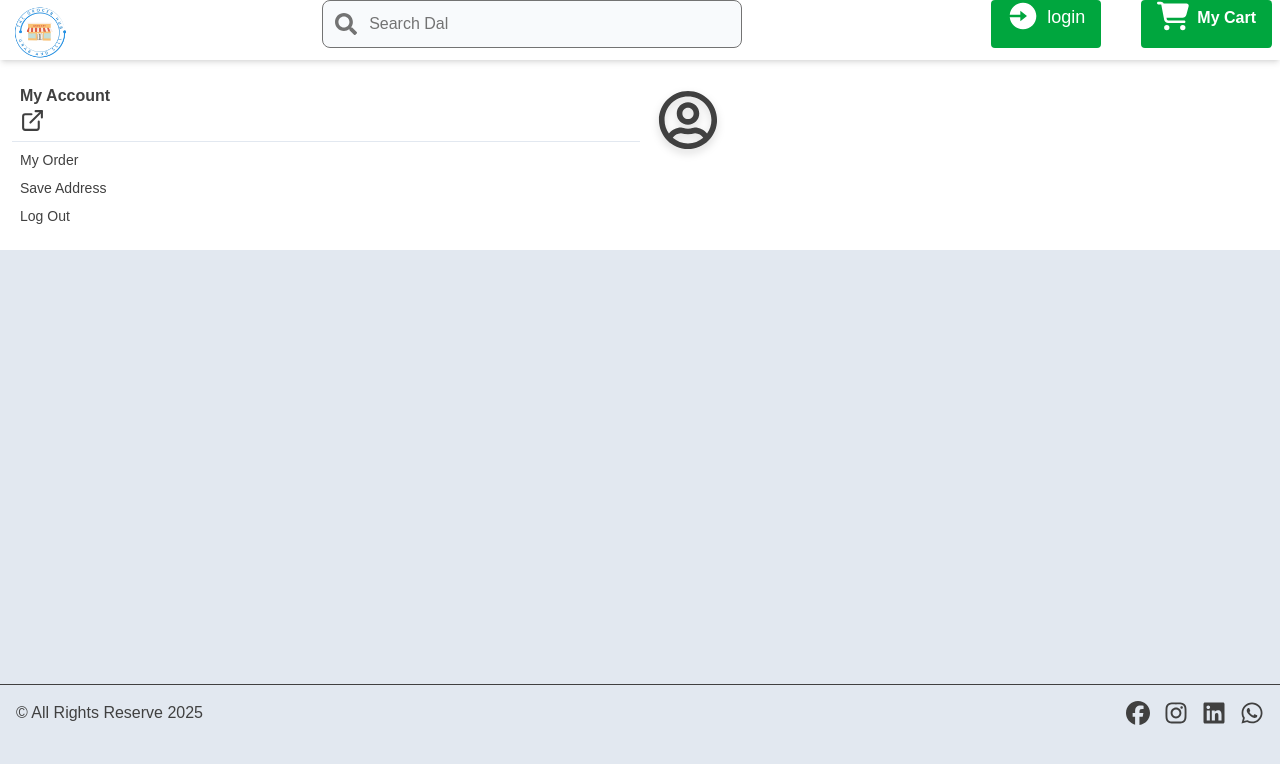
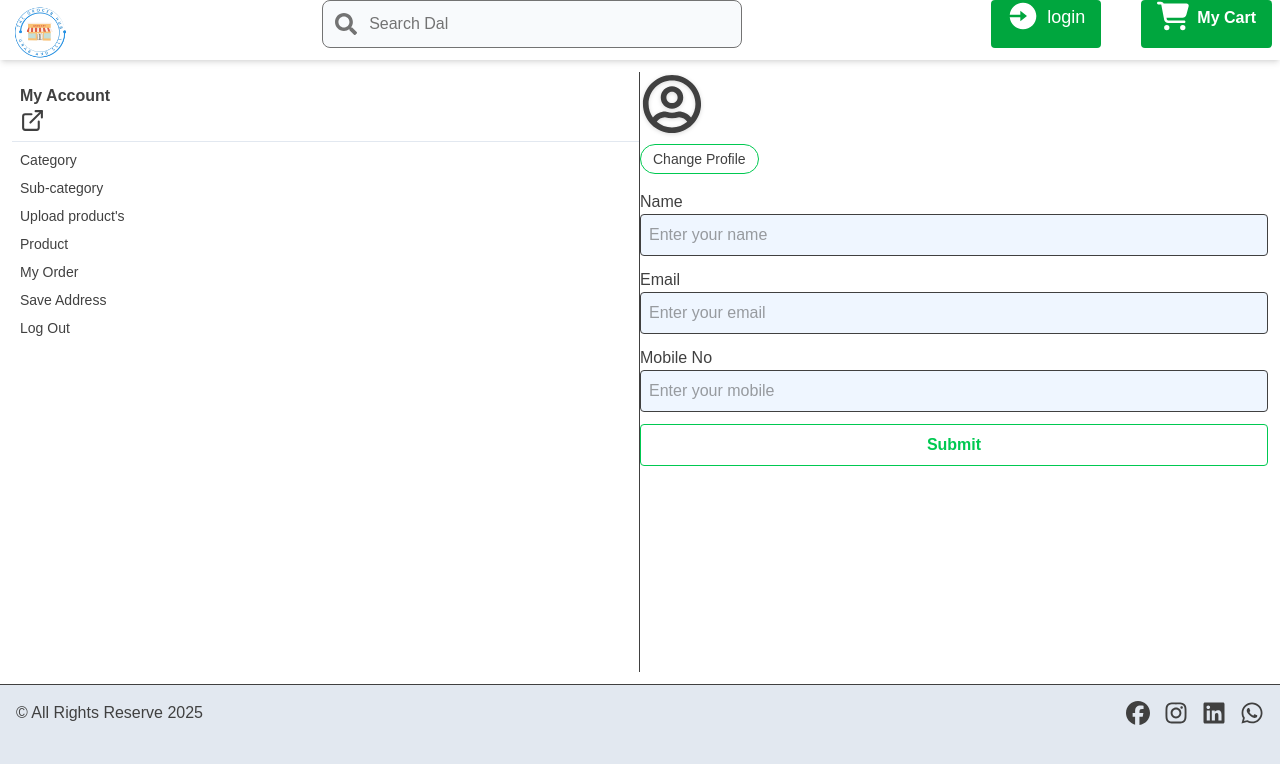
Before and after one commit to Aviraj0403/Grocery-Android, a React (Vite) app: page /dashboard/profile in a window 1280 px wide. Shown: the top 764 px of the page. Built offline with nearby package versions, Linux system fonts and the light colour scheme; no server answers.

Commit message:
update now

```diff
--- a/src/components/Usermenu.jsx
+++ b/src/components/Usermenu.jsx
@@ -8,11 +8,10 @@ import { logout } from "../store/Userslice";
 import toast from "react-hot-toast";
 import { FiExternalLink } from "react-icons/fi";
 
-
 const Usermenu = (close) => {
   const user = useSelector((state) => state.user);
   const dispatch = useDispatch();
-  const navigate = useNavigate()
+  const navigate = useNavigate();
 
   const handleLogOut = async () => {
     try {
@@ -35,24 +34,78 @@ const Usermenu = (close) => {
       AxiosToastError(error);
     }
   };
+
+  const handleClose = () => {
+    if (close) {
+      close();
+    }
+  };
   return (
     <div>
       <div className="font-semibold px-2">My Account</div>
       <div className="text-sm flex items-center gap-2">
-        <span className="max-w-52 text-ellipsis line-clamp-1">{user.name || user.mobile} </span>
-        <Link to={"dashboard/profile"} className="hover:text-green-400">
-        <FiExternalLink size={25}/>
+        <span className="max-w-52 text-ellipsis line-clamp-1">
+          {user.name || user.mobile}{" "}
+        </span>
+        <Link
+          onClick={handleClose}
+          to={"dashboard/profile"}
+          className="hover:text-green-400"
+        >
+          <FiExternalLink size={25} />
         </Link>
-        </div>
+      </div>
 
       <Divider />
 
       <div className="text-sm grid gap-2">
-        <Link to={"/dashboard/myorders"} className="px-2 hover:bg-green-500">
+         <Link
+          onClick={handleClose}
+          to={"/dashboard/category"}
+          className="px-2 hover:bg-green-500"
+        >
+          Category
+        </Link>
+
+
+        <Link
+          onClick={handleClose}
+          to={"/dashboard/subcategory"}
+          className="px-2 hover:bg-green-500"
+        >
+          Sub-category
+        </Link>
+
+
+        <Link
+          onClick={handleClose}
+          to={"/dashboard/upload-product"}
+          className="px-2 hover:bg-green-500"
+        >
+          Upload product's
+        </Link>
+
+        <Link
+          onClick={handleClose}
+          to={"/dashboard/product"}
+          className="px-2 hover:bg-green-500"
+        >
+          Product
+        </Link>
+
+        <Link
+          onClick={handleClose}
+          to={"/dashboard/myorders"}
+          className="px-2 hover:bg-green-500"
+        >
           My Order
         </Link>
 
-        <Link to={"/dashboard/address"} className="px-2 hover:bg-green-500">
+        <Link
+          onClick={handleClose}
+          to={"/dashboard/address"}
+          className="px-2 hover:bg-green-500"
+        >
           Save Address
         </Link>
 
--- a/src/layouts/Dashboard.jsx
+++ b/src/layouts/Dashboard.jsx
@@ -9,13 +9,13 @@ const Dashboard = () => {
        <div className='container mx-auto p-3 grid lg:grid-cols-2'>
 
             {/* left part */}
-            <div className='py-3 sticky top-30 overflow-y-auto hidden lg:block'>
+            <div className='py-3 sticky top-30 overflow-y-auto hidden lg:block border-r'>
                   <Usermenu/>
             </div>
 
 
             {/* right part */}
-            <div className='bg-white p-4'>
+            <div className='bg-white min-h-[75vh]'>
                  <Outlet/>
             </div>
 
--- a/src/pages/Forgotpassword.jsx
+++ b/src/pages/Forgotpassword.jsx
@@ -4,11 +4,13 @@ import { FaRegEye } from "react-icons/fa";
 import toast from 'react-hot-toast';
 import Axios from '../utils/Axios';
 import summaryApi from '../common/SummeryApi';
-import { Link } from 'react-router-dom';
+import { Link, useNavigate } from 'react-router-dom';
 
 const Forgotpassword = () => {
+  const  navigate = useNavigate();
     const[data,setdata] = useState({
         email:"",
+
     })
 
 
@@ -33,6 +35,8 @@ const Forgotpassword = () => {
         })
 
         console.log(response);
+       toast.success("Otp at email");
+        navigate('/verification-otp');
 
     }
 
--- a/src/pages/Login.jsx
+++ b/src/pages/Login.jsx
@@ -36,7 +36,11 @@ const Login = () => {
             data : data
         })
 
-        console.log(response);
+        // if(response.data.error){
+        //     toast.error("wrong password")
+        // }
+
+        // console.log(response);
         toast.success("Logged in successfully!");
         navigate('/');
         // <Link to={"/"} className='block ml-auto hover:text-green-600'>Forgot password</Link>
--- a/src/pages/Otpverifiaction.jsx
+++ b/src/pages/Otpverifiaction.jsx
@@ -4,12 +4,13 @@ import { FaRegEye } from "react-icons/fa";
 import toast from 'react-hot-toast';
 import Axios from '../utils/Axios';
 import summaryApi from '../common/SummeryApi';
-import { Link, Navigate, useLocation } from 'react-router-dom';
+import { Link, Navigate, useLocation, useNavigate } from 'react-router-dom';
 
 const Otpverifiaction = () => {
     const[data,setdata] = useState(["","","","","",""])
     const inputref = useRef([])
     const location = useLocation();
+    const navigate = useNavigate();
     // console.log("location",location);
 
     // useEffect(() => {
@@ -32,6 +33,7 @@ const Otpverifiaction = () => {
         })
 
         console.log(response);
+        navigate("/reset-password")
 
     }
 
--- a/src/pages/Profile.jsx
+++ b/src/pages/Profile.jsx
@@ -1,27 +1,140 @@
-import React from 'react'
-import { useSelector } from 'react-redux'
+import React, { useEffect, useState } from "react";
+import { useSelector } from "react-redux";
 import { FaRegUserCircle } from "react-icons/fa";
+import UserProfileAvatarEdit from "../components/UserProfileAvatarEdit";
+import Axios from "../utils/Axios";
+import summaryApi from "../common/SummeryApi";
+import AxiosToastError from "../utils/AxiosToastError";
+import toast from "react-hot-toast";
+const Profile = () => {
+  const user = useSelector((state) => state.user);
+  const [openProfileEdit, setopenProfileEdit] = useState(false);
+  const [userdata, setuserdata] = useState({
+    name: user.name,
+    email: user.email,
+    mobile: user.mobile,
+  });
 
-const Profile = () => {
-    const user = useSelector(state =>state.user)
-    console.log("profile",user);
+  const [loading,setloading] = useState(false);
+
+  useEffect(() => {
+    setuserdata({
+      name: user.name,
+      email: user.email,
+      mobile: user.mobile,
+    });
+  }, [user]);
+
+  const handleOnchange = (e) => {
+    const { name, value } = e.target;
+
+    setuserdata((preve) => {
+      return {
+        ...preve,
+        [name]: value,
+      };
+    });
+  };
+
+  const handleSubmit = async(e) => {
+    e.preventDefault();
+
+    try {
+      setloading(true);
+      const response = await Axios({
+              ...summaryApi.updateUserDetails,
+              data : userdata
+      })
+
+        const {data : responseData} = response
+
+        if(responseData.success){
+          toast.success(responseData.message);
+        }
+
+    } catch (error) {
+      AxiosToastError(error);
+    }finally{
+      setloading(false);
+    }
+
+  };
   return (
     <div>
-        <div className='w-16 h-16 bg-red flex items-center justify-center rounded-full overflow-hidden drop-shadow-lg'>
-            {
-                user.avatar ? (
-                    <img
-                     alt={user.name}
-                     src={user.avatar}
-                     className='w-full h-full'
-                     />
-                ): (
-                    <FaRegUserCircle size={60}/>
-                )
-            }
+      {/* profile upload and display image */}
+      <div
+        className="w-16 h-16 bg-red flex items-center justify-center
+        rounded-full overflow-hidden drop-shadow-sm"
+      >
+        {user.avatar ? (
+          <img alt={user.name} src={user.avatar} className="w-full h-full" />
+        ) : (
+          <FaRegUserCircle size={60} />
+        )}
+      </div>
+      <button
+        onClick={() => setopenProfileEdit(true)}
+        className="text-sm min-w-10 border border-green-500 px-3 py-1 rounded-full mt-2 hover:bg-green-500"
+      >
+        Change Profile
+      </button>
+      {openProfileEdit && (
+        <UserProfileAvatarEdit close={() => setopenProfileEdit(false)} />
+      )}
+
+      {/* name,mobile,email,changepassword */}
+      <form className="my-4 grid gap-3" onSubmit={handleSubmit}>
+        <div className="grid">
+          <label htmlFor="name">Name</label>
+          <input
+            type="text"
+            id="name"
+            placeholder="Enter your name"
+            className="p-2 bg-blue-50 outline-none border focus-within:border-green-300 rounded"
+            value={userdata.name}
+            name="name"
+            onChange={handleOnchange}
+            required
+          />
         </div>
+
+        <div className="grid">
+          <label htmlFor="email">Email</label>
+          <input
+            type="email"
+            id="email"
+            placeholder="Enter your email"
+            className="p-2 bg-blue-50 outline-none border focus-within:border-green-300 rounded"
+            value={userdata.email}
+            name="email"
+            onChange={handleOnchange}
+            required
+          />
+        </div>
+
+        <div className="grid">
+          <label htmlFor="mobile">Mobile No</label>
+          <input
+            type="text"
+            id="mobile"
+            placeholder="Enter your mobile"
+            className="p-2 bg-blue-50 outline-none border focus-within:border-green-300 rounded"
+            value={userdata.mobile}
+            name="mobile"
+            onChange={handleOnchange}
+            required
+          />
+        </div>
+
+        <button className="border px-4 py-2 font-semibold border border-green-500 text-green-500 hover:text-neutral-800 rounded  hover:bg-green-600">
+          {
+            loading ? "Loading.." : "Submit"
+          }
+
+        </button>
+      </form>
     </div>
-  )
-}
+  );
+};
 
-export default Profile
+export default Profile;
--- a/src/store/Userslice.js
+++ b/src/store/Userslice.js
@@ -34,6 +34,9 @@ const Userslice = createSlice({
             state.orderHistory = action.payload?.orderHistory
             state.role = action.payload?.role
         },
+        updateAvatar : (state,action) =>{
+                state.avtar = action.payload
+        },
         logout : (state,action)=>{
             state._id = ""
             state.name = ""
@@ -51,6 +54,6 @@ const Userslice = createSlice({
     }
 })
 
- export const {setUserDetails,logout} = Userslice.actions
+ export const {setUserDetails,logout,updateAvatar} = Userslice.actions
 
  export default Userslice.reducer
```
Also changed, not shown: src/common/SummeryApi.js (+15 -7 lines), src/pages/Register.jsx (+44 -8 lines), src/route/Index.jsx (+20 -0 lines).
